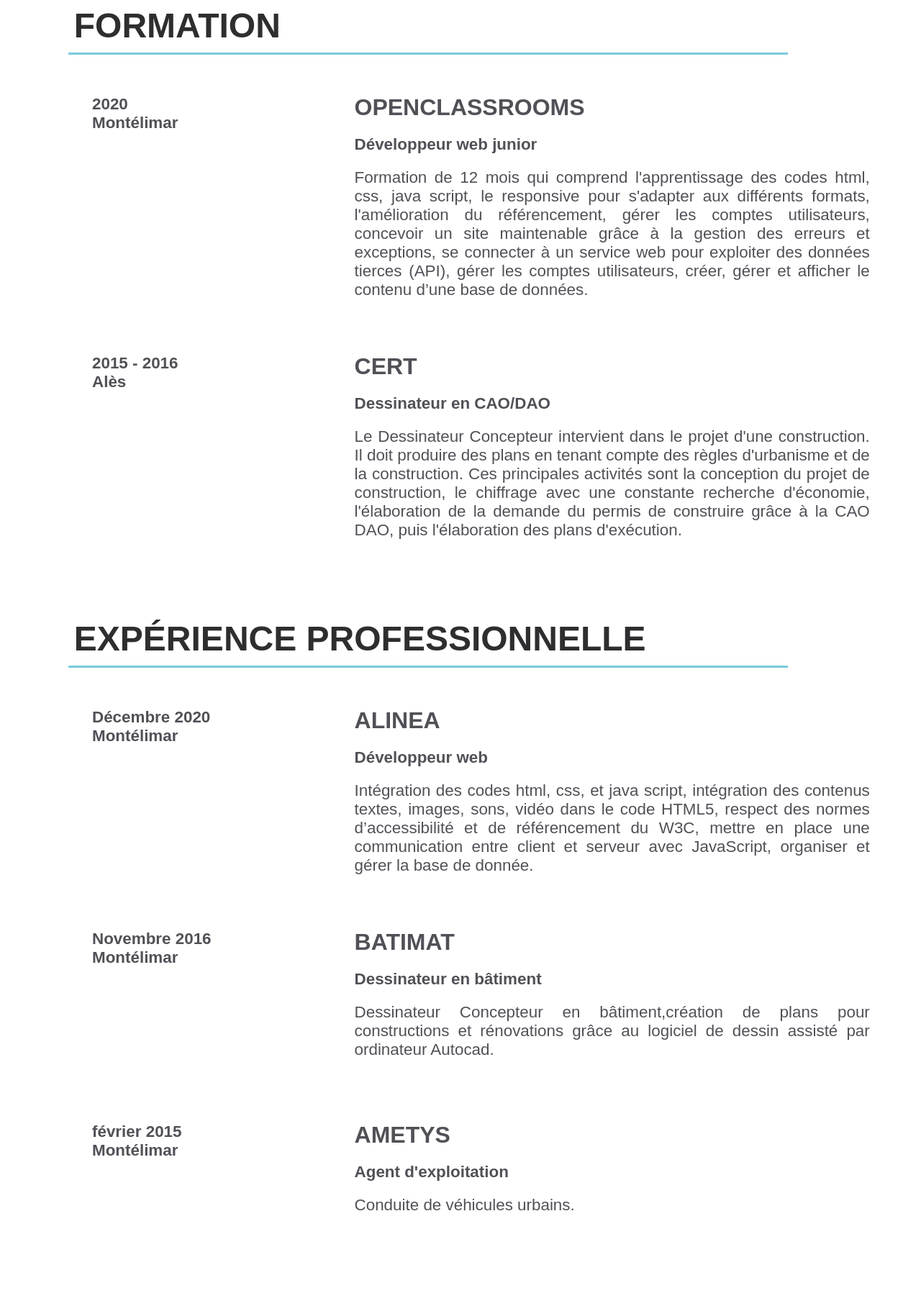
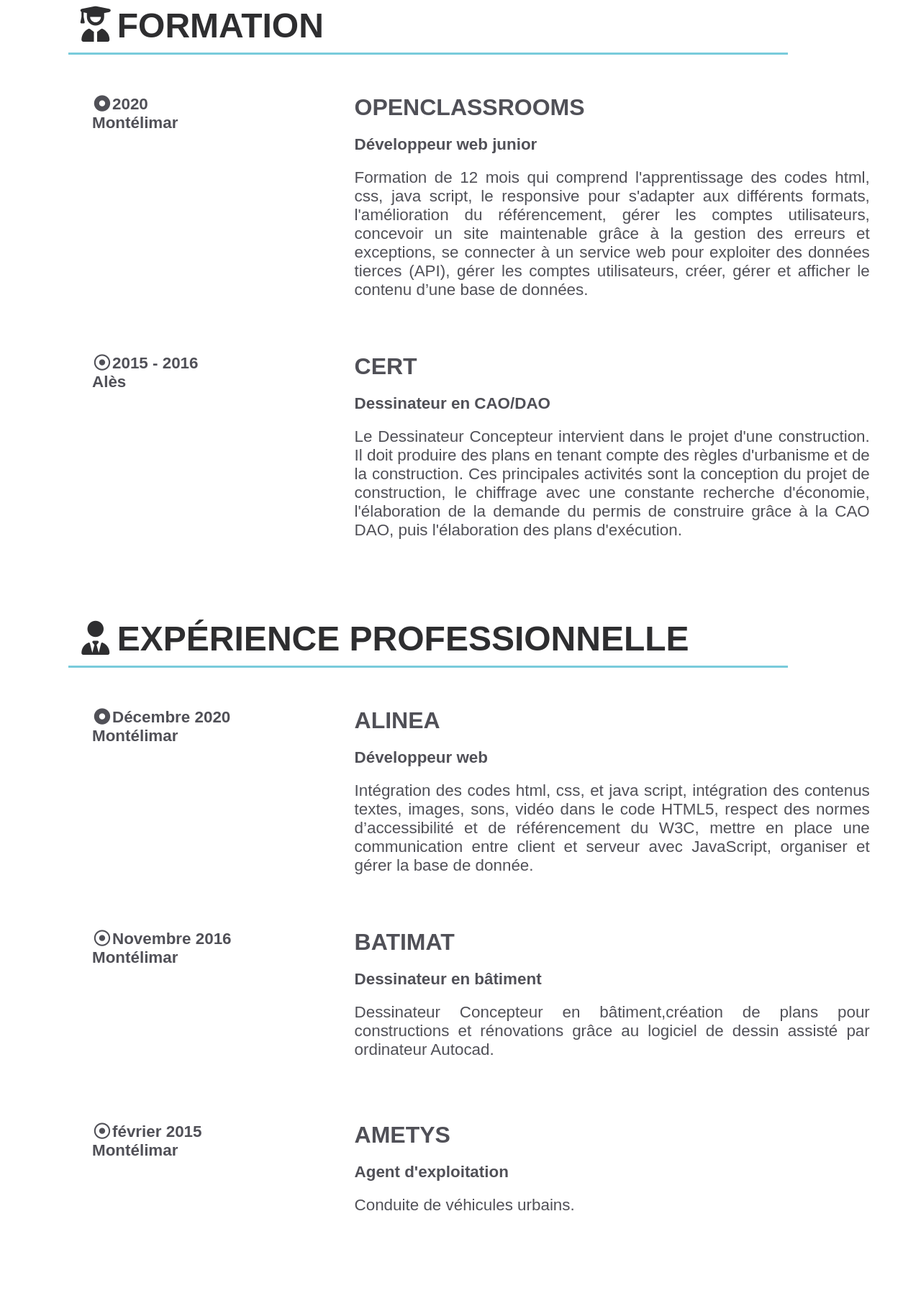
Before and after one commit to Frc-web/CV, a plain HTML site: page index.html in a window 1280 px wide. Shown: the part 420-2235 px from the top of the page at 72% size. Drawn offline with Linux system fonts and the light colour scheme; a web font is replaced by a local one.

Commit message:
ajout icones html

```diff
--- a/index.html
+++ b/index.html
@@ -4,6 +4,7 @@
 		<meta charset="utf-8">
 		<title>CV Freddy Caron</title>
 		<link rel="stylesheet" href="style.css"/>
+		<link rel="stylesheet" href="fontawesome-free-5.13.0-web/css/all.min.css">
 	</head>
 
 	<body>
@@ -16,14 +17,14 @@
 			</header>
 
 			<section id="formation">
-				<h2><span class="icone">Formation</span></h2>
+				<h2><i class="fas fa-user-graduate"></i><span class="icone">Formation</span></h2>
 				<div class="grand_trait"></div>
 					<div class="form">
 
 						<div class="prems">
 							<div class="dates">
 								<ul>
-									<li>2020</br>Montélimar</li>
+									<li><i class="fas fa-dot-circle"></i>2020</br>Montélimar</li>
 								</ul>
 								</div>
 								<div class="infos">
@@ -37,7 +38,7 @@
 						<div class="prems">
 							<div class="dates">
 								<ul>
-									<li>2015 - 2016</br>Alès</li>
+									<li><i class="far fa-dot-circle"></i>2015 - 2016</br>Alès</li>
 								</ul>
 								</div>
 								<div class="infos">
@@ -52,14 +53,14 @@
 			</section>
 
 			<section id="experience_professionnelle">
-				<h2><span class="icone">Expérience professionnelle</span></h2>
+				<h2><i class="fas fa-user-tie"></i><span class="icone">Expérience professionnelle</span></h2>
 				<div class="grand_trait"></div>
 					<div class="exp">
 
 						<div class="prems">
 							<div class="dates">
 								<ul>
-									<li>Décembre 2020</br>Montélimar</li>
+									<li><i class="fas fa-dot-circle"></i>Décembre 2020</br>Montélimar</li>
 								</ul>
 							</div>
 							<div class="infos">
@@ -72,7 +73,7 @@
 						<div class="prems">
 							<div class="dates">
 								<ul>
-									<li>Novembre 2016</br>Montélimar</li>
+									<li><i class="far fa-dot-circle"></i>Novembre 2016</br>Montélimar</li>
 								</ul>
 							</div>
 							<div class="infos">
@@ -85,7 +86,7 @@
 						<div class="prems">
 							<div class="dates">
 								<ul>
-									<li>février 2015</br>Montélimar</li>
+									<li><i class="far fa-dot-circle"></i>février 2015</br>Montélimar</li>
 								</ul>
 							</div>
 							<div class="infos">
@@ -99,7 +100,7 @@
 			</section>
 
 			<section id="recommandations">
-				<h2><span class="icone">Recommandations</span></h2>
+				<h2><i class="fas fa-pencil-alt"></i><span class="icone">Recommandations</span></h2>
 				<div class="grand_trait"></div>
 				<div class="rec">
 					<div class="premier_partie">
@@ -140,7 +141,9 @@
 			<section id="loisir">
 				<h2>Loisirs</h2>
 				<div class="ico">
-
+				<i class="fas fa-guitar fa-5x"></i>
+				<i class="fas fa-laptop fa-5x"></i>
+				<i class="fas fa-running fa-5x"></i>
 				</div>
 			</section>
 
```
